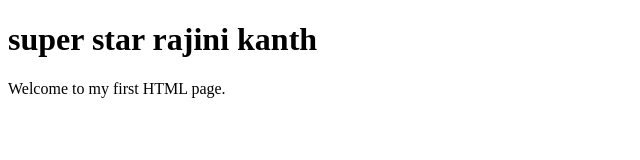
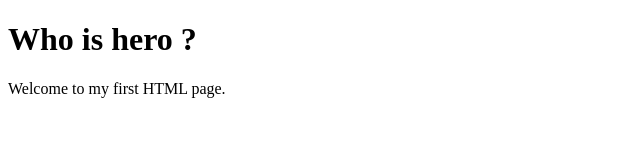
Before and after one commit to mittapallikishore/Azure-Devops-Training, a plain HTML site: page index.html in a window 1280 px wide. Shown: the whole page, without its empty margins (0-640 px from the left). Drawn offline with Linux system fonts and the light colour scheme.

Commit message:
Update title and heading in index.html

```diff
--- a/index.html
+++ b/index.html
@@ -4,11 +4,11 @@
 <head>
     <meta charset="UTF-8">
     <meta name="viewport" content="width=device-width, initial-scale=1.0">
-    <title> shivaji the boss /title>
-    <title> rajini kanth</title>
+    <title> RK&KH </title>
+
 </head>
 <body>
-    <h1> super star rajini kanth</h1>
+    <h1> Who is hero ? </h1>
     <p>Welcome to my first HTML page.</p>
 </body>
 </html>
```
